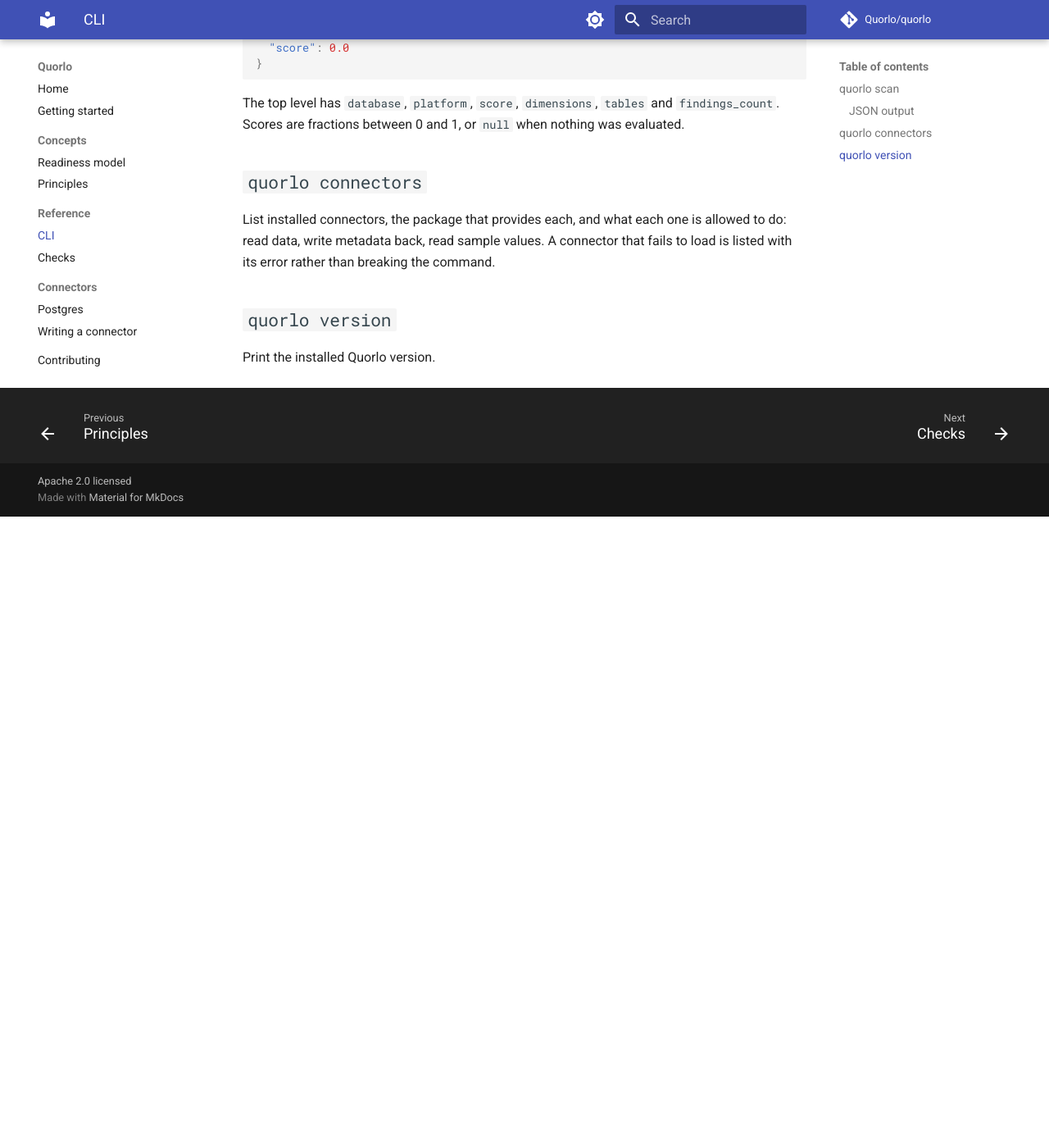
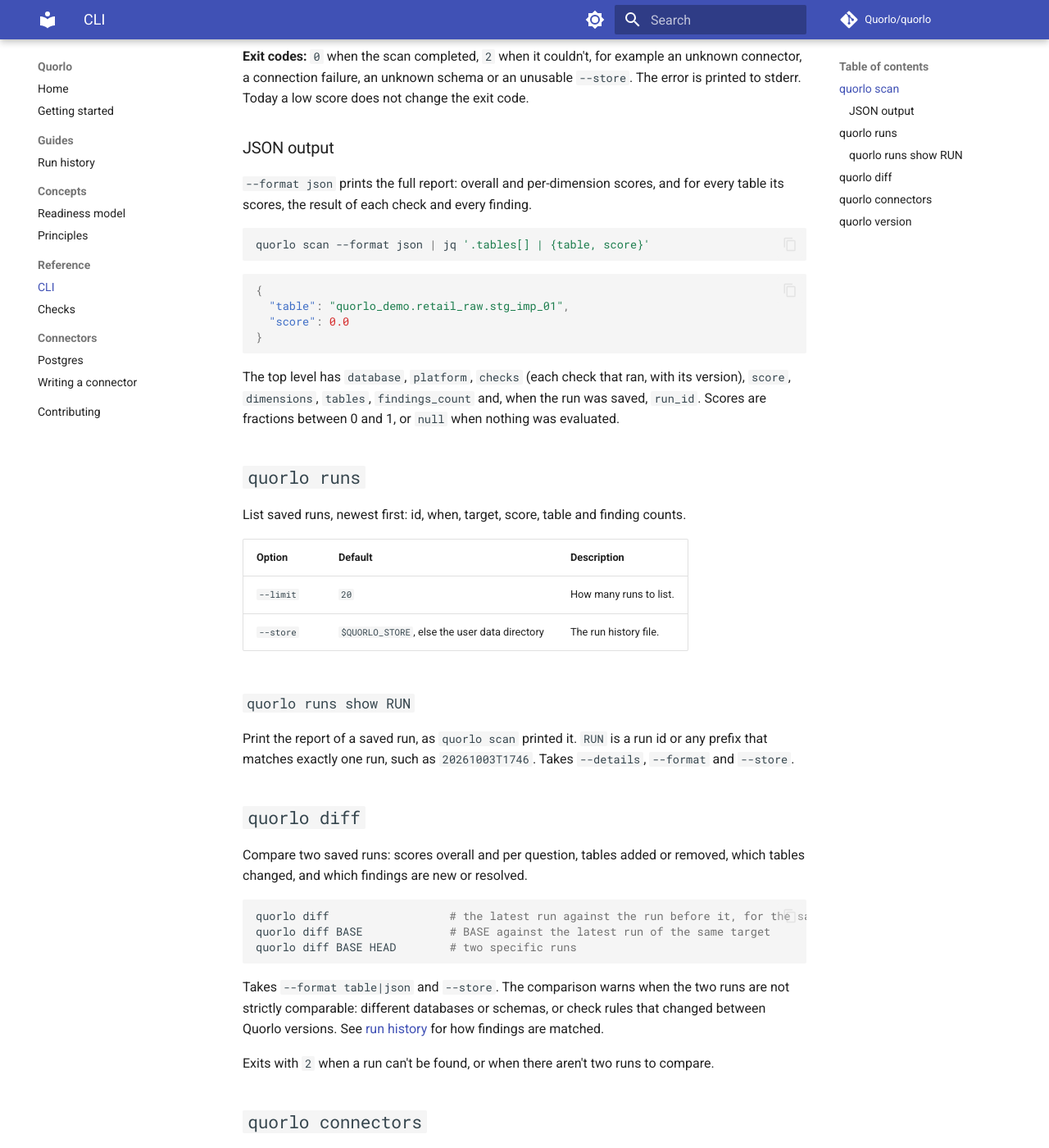
Before and after one commit to Quorlo/quorlo, an MkDocs documentation site: the page built from docs/reference/cli.md, in a window 1280 px wide and 1400 px high, scrolled down 1053 px. Shown: the whole window at 82% size. Built offline with MkDocs 1.6.1 and Material for MkDocs 9.7.7, drawn with Linux system fonts in a browser that asks for light colours; comment, search, counter and statistics services are not loaded; before the commit the page ends 1683 px from its top, so only the background shows below that; some of the changed text lies outside the part shown.

Commit message:
docs: document run history, and test a scan-fix-scan diff end to end
A run history guide covers comparing runs, how findings are matched, check
versions, where the store lives, what it holds and how to query it with
SQLite. The CLI reference documents runs, runs show, diff and the new scan
options. An integration test scans the demo, documents a table, scans again
and checks the diff shows exactly that finding resolved.

Co-Authored-By: Claude Opus 5.5 <noreply@anthropic.com>
Signed-off-by: Umit Kavala <u.kavala@gmail.com>

````diff
--- /dev/null
+++ b/docs/guides/run-history.md
@@ -0,0 +1,96 @@
+# Run history
+
+Every `quorlo scan` is saved, so you can see whether your data is getting more AI-ready over time, and exactly what changed.
+
+## Scan, fix, scan again
+
+```bash
+quorlo scan
+```
+
+```
+...
+Overall: 44% across 8 tables, 77 findings
+Saved as run 20261003T174608Z-b2a84e.
+```
+
+Someone documents `ord_ln`, marks `cust_mstr.eml` as PII, and adds a new `notes` column without a description. The next scan of the same database says what moved:
+
+```
+Since last run (2 days ago): 44% → 48% (+4 pts), 3 resolved, 1 new
+Saved as run 20261005T091200Z-baf7f9.
+```
+
+`quorlo diff` shows the detail:
+
+```
+Overall: 44% → 48% (+4 pts)
+  What is it?               34% → 39% (+5 pts)
+  Is it the right one?      75% → 75%
+  Can I trust it?           14% → 14%
+  Am I allowed to use it?   88% → 88%
+Findings: 3 resolved, 1 new, 74 unchanged
+
+ Table                  Score                 Resolved   New
+ ───────────────────────────────────────────────────────────
+ retail_raw.cust_mstr   28% → 29% (+1 pt)            2     0
+ retail_raw.ord_ln      30% → 56% (+26 pts)          1     1
+
+New findings
+  retail_raw.ord_ln.notes: Column has no description. (column.description.missing)
+
+Resolved findings
+  retail_raw.cust_mstr.eml: Column has no description. (column.description.missing)
+  retail_raw.cust_mstr.eml: Column looks like personal data (email address) but is not
+marked as PII. (column.pii.unclassified)
+  retail_raw.ord_ln: Table has no description. (table.description.missing)
+```
+
+List saved runs with `quorlo runs`, and reprint one with `quorlo runs show RUN`. All commands are in the [CLI reference](../reference/cli.md#quorlo-runs).
+
+## What gets compared with what
+
+A run is only compared with earlier runs of the **same target**: the same platform, server and database. A scan limited with `--schema` is compared with earlier scans of the same schemas, so a partial scan never looks like a sudden drop.
+
+Findings are matched by a **fingerprint** built from the check, the table, the column and, where needed, a detail such as the other table of a suspected duplicate. The wording of a message doesn't count, so improving a message in a new Quorlo release doesn't make old findings look new.
+
+!!! note "When Quorlo itself changes"
+    Every check has a version, and each run records which checks ran at which version. When the rules of a check change between two runs, or checks were added or removed, `quorlo diff` says so. A score that dropped because Quorlo got stricter shouldn't be mistaken for data getting worse.
+
+## Where runs are stored
+
+In a SQLite file in your user data directory:
+
+| Platform | Path |
+| --- | --- |
+| Linux | `~/.local/share/quorlo/quorlo.db` (or `$XDG_DATA_HOME/quorlo/quorlo.db`) |
+| macOS | `~/Library/Application Support/quorlo/quorlo.db` |
+| Windows | `%LOCALAPPDATA%\quorlo\quorlo.db` |
+
+Use another file with `--store PATH` or the `QUORLO_STORE` environment variable, for example a per-project history, or a file kept as a CI artifact. Skip saving a run with `--no-save`.
+
+### What's in it
+
+For each run: when it ran, the Quorlo version, the target, the scores, every finding, and a snapshot of the scanned metadata (table and column names, types, comments, keys). This is what makes future features like schema drift detection possible.
+
+The store never holds data from your tables, and the target is recorded as `postgres://host:port/database`, built from the live connection, so it never contains a user name or password. It does hold your schema and its comments, so treat the file like any other copy of your schema documentation.
+
+### Querying it directly
+
+Besides the full run, scores and findings are stored as plain rows that any SQLite client can query:
+
+```bash
+sqlite3 ~/.local/share/quorlo/quorlo.db "
+  SELECT r.started_at, s.score
+  FROM table_scores s JOIN runs r ON r.id = s.run_id
+  WHERE s.table_name = 'quorlo_demo.retail_raw.ord_ln' AND s.dimension = 'overall'
+  ORDER BY r.started_at"
+```
+
+| Table | One row per |
+| --- | --- |
+| `runs` | run: id, timestamps, target, schemas, overall score, counts |
+| `table_scores` | run, table and dimension (`overall`, `meaning`, `trust`, ...) |
+| `findings` | finding in a run, with its fingerprint, check, severity, table and column |
+
+The layout is versioned and upgraded automatically. A Quorlo that finds a store written by a newer version refuses to touch it rather than risk damaging it.
--- a/docs/reference/cli.md
+++ b/docs/reference/cli.md
@@ -10,6 +10,7 @@ Scan a platform read-only and score how AI-ready each table is.
 
 ```bash
 quorlo scan [--dsn DSN] [--connector NAME] [--schema NAME]... [--details] [--format table|json]
+            [--save | --no-save] [--store PATH]
 ```
 
 | Option | Default | Description |
@@ -19,8 +20,17 @@ quorlo scan [--dsn DSN] [--connector NAME] [--schema NAME]... [--details] [--for
 | `--schema`, `-s` | all non-system schemas | Schema to scan. Repeat for several. An unknown schema is an error. |
 | `--details` | off | After the summary, list every finding. |
 | `--format`, `-f` | `table` | `table` for a terminal summary, `json` for a machine-readable report. |
+| `--save` / `--no-save` | save | Save the run to the [run history](../guides/run-history.md). |
+| `--store` | `$QUORLO_STORE`, else the user data directory | The run history file. |
 
-**Exit codes:** `0` when the scan completed, `2` when it couldn't, for example an unknown connector, a connection failure or an unknown schema. The error is printed to stderr. Today a low score does not change the exit code.
+When the run is saved, the summary ends with how it compares with the previous run of the same database and schemas:
+
+```
+Since last run (2 days ago): 44% → 48% (+4 pts), 3 resolved, 1 new
+Saved as run 20261003T174608Z-baf7f9.
+```
+
+**Exit codes:** `0` when the scan completed, `2` when it couldn't, for example an unknown connector, a connection failure, an unknown schema or an unusable `--store`. The error is printed to stderr. Today a low score does not change the exit code.
 
 ### JSON output
 
@@ -37,7 +47,34 @@ quorlo scan --format json | jq '.tables[] | {table, score}'
 }
 ```
 
-The top level has `database`, `platform`, `score`, `dimensions`, `tables` and `findings_count`. Scores are fractions between 0 and 1, or `null` when nothing was evaluated.
+The top level has `database`, `platform`, `checks` (each check that ran, with its version), `score`, `dimensions`, `tables`, `findings_count` and, when the run was saved, `run_id`. Scores are fractions between 0 and 1, or `null` when nothing was evaluated.
+
+## `quorlo runs`
+
+List saved runs, newest first: id, when, target, score, table and finding counts.
+
+| Option | Default | Description |
+| --- | --- | --- |
+| `--limit` | `20` | How many runs to list. |
+| `--store` | `$QUORLO_STORE`, else the user data directory | The run history file. |
+
+### `quorlo runs show RUN`
+
+Print the report of a saved run, as `quorlo scan` printed it. `RUN` is a run id or any prefix that matches exactly one run, such as `20261003T1746`. Takes `--details`, `--format` and `--store`.
+
+## `quorlo diff`
+
+Compare two saved runs: scores overall and per question, tables added or removed, which tables changed, and which findings are new or resolved.
+
+```bash
+quorlo diff                  # the latest run against the run before it, for the same target
+quorlo diff BASE             # BASE against the latest run of the same target
+quorlo diff BASE HEAD        # two specific runs
+```
+
+Takes `--format table|json` and `--store`. The comparison warns when the two runs are not strictly comparable: different databases or schemas, or check rules that changed between Quorlo versions. See [run history](../guides/run-history.md) for how findings are matched.
+
+Exits with `2` when a run can't be found, or when there aren't two runs to compare.
 
 ## `quorlo connectors`
 
--- a/mkdocs.yml
+++ b/mkdocs.yml
@@ -45,6 +45,8 @@ markdown_extensions:
 nav:
   - Home: index.md
   - Getting started: getting-started.md
+  - Guides:
+      - Run history: guides/run-history.md
   - Concepts:
       - Readiness model: concepts/readiness.md
       - Principles: concepts/principles.md
````
Also changed, not shown: CLAUDE.md (+6 -0 lines), README.md (+5 -0 lines), docs/concepts/principles.md (+2 -0 lines), docs/getting-started.md (+11 -0 lines), 1 other file.
